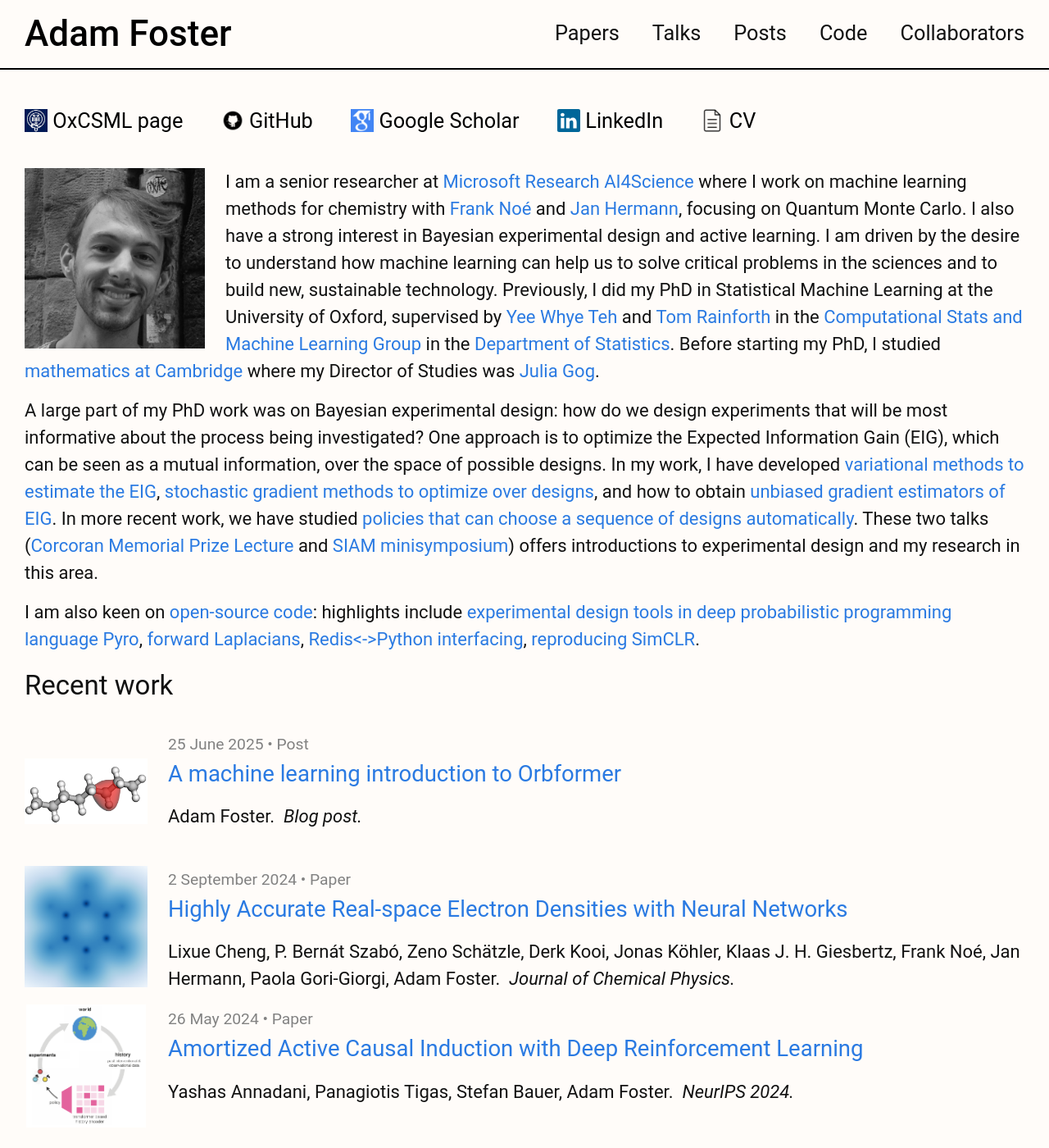
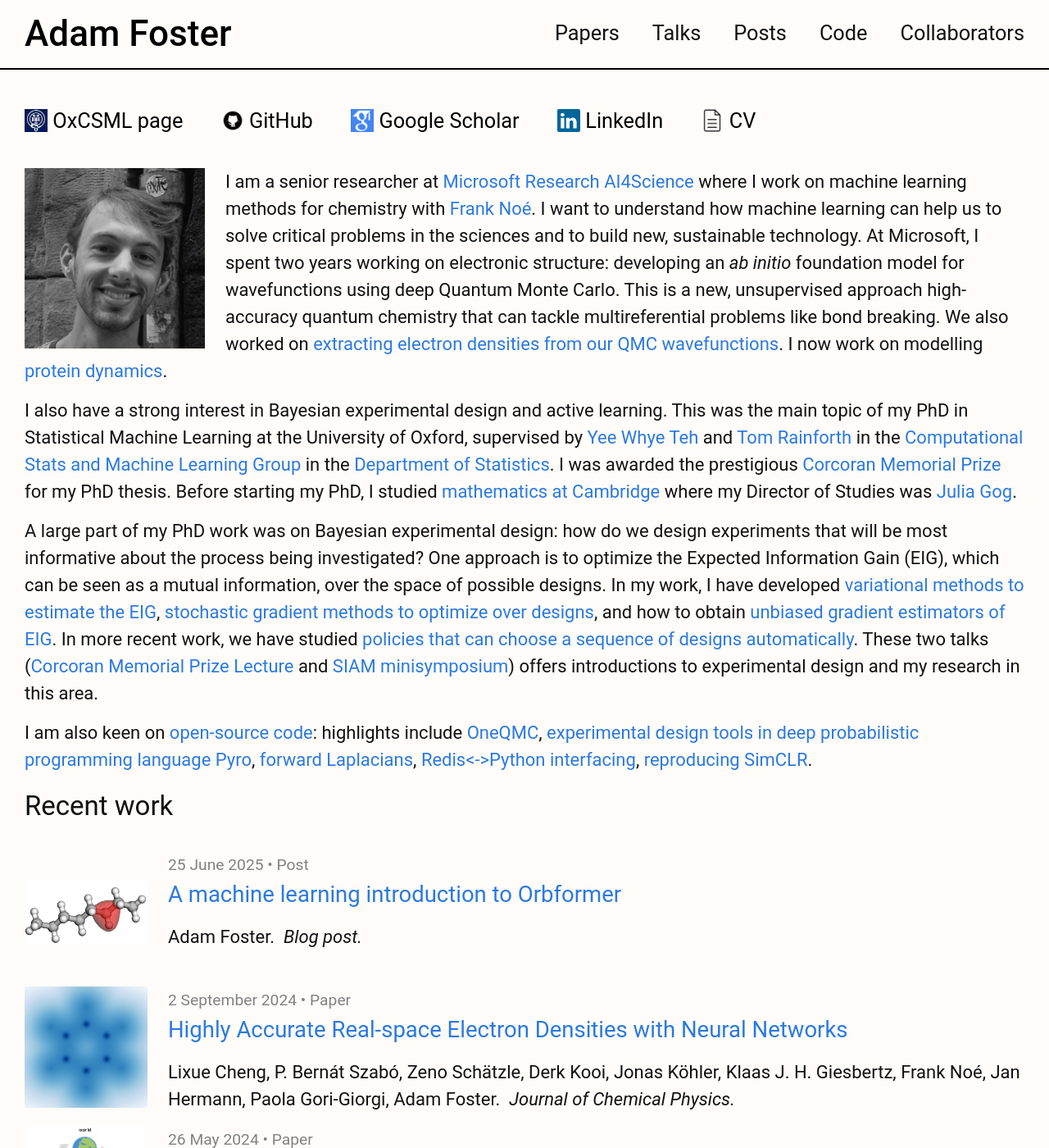
Before and after one commit to ae-foster/ae-foster.github.io, a Jekyll site: the page built from index.markdown, in a window 1280 px wide and 1400 px high. Shown: the whole window at 82% size. Built offline with Jekyll 4.4.1, drawn with Linux system fonts in a browser that asks for light colours; nearby versions of some CDN libraries.

Commit message:
Update index.markdown

```diff
--- a/index.markdown
+++ b/index.markdown
@@ -6,9 +6,16 @@ layout: home
 ---
 
 ![My helpful screenshot](/assets/adamfoster.jpg){:class="main-img"}
-I am a senior researcher at [Microsoft Research AI4Science](https://www.microsoft.com/en-us/research/lab/microsoft-research-ai4science/) where I work on machine learning methods for chemistry with [Frank Noé](https://www.microsoft.com/en-us/research/people/franknoe/?lang=fr_ca) and [Jan Hermann](https://jan.hermann.name/), focusing on Quantum Monte Carlo. I also have a strong interest in Bayesian experimental design and active learning.
-I am driven by the desire to understand how machine learning can help us to solve critical problems in the sciences and to build new, sustainable technology.
-Previously, I did my PhD in Statistical Machine Learning at the University of Oxford, supervised by [Yee Whye Teh](https://www.stats.ox.ac.uk/~teh/index.html) and [Tom Rainforth](https://www.robots.ox.ac.uk/~twgr/) in the [Computational Stats and Machine Learning Group](http://csml.stats.ox.ac.uk/) in the [Department of Statistics](https://www.stats.ox.ac.uk/).
+I am a senior researcher at [Microsoft Research AI4Science](https://www.microsoft.com/en-us/research/lab/microsoft-research-ai4science/) where I work on machine learning methods for chemistry with [Frank Noé](https://www.microsoft.com/en-us/research/people/franknoe).
+I want to understand how machine learning can help us to solve critical problems in the sciences and to build new, sustainable technology.
+At Microsoft, I spent two years working on electronic structure: developing an *ab initio* foundation model for wavefunctions using deep Quantum Monte Carlo.
+This is a new, unsupervised approach high-accuracy quantum chemistry that can tackle multireferential problems like bond breaking.
+We also worked on [extracting electron densities from our QMC wavefunctions](https://arxiv.org/abs/2409.01306).
+I now work on modelling [protein dynamics](https://github.com/microsoft/bioemu).
+
+I also have a strong interest in Bayesian experimental design and active learning.
+This was the main topic of my PhD in Statistical Machine Learning at the University of Oxford, supervised by [Yee Whye Teh](https://www.stats.ox.ac.uk/~teh/index.html) and [Tom Rainforth](https://www.robots.ox.ac.uk/~twgr/) in the [Computational Stats and Machine Learning Group](http://csml.stats.ox.ac.uk/) in the [Department of Statistics](https://www.stats.ox.ac.uk/).
+I was awarded the prestigious [Corcoran Memorial Prize](https://www.stats.ox.ac.uk/events/2022-corcoran-memorial-prize-lecture) for my PhD thesis.
 Before starting my PhD, I studied [mathematics at Cambridge](https://www.maths.cam.ac.uk/) where my Director of Studies was [Julia Gog](http://www.damtp.cam.ac.uk/person/jrg20).
 
 
@@ -18,7 +25,7 @@ In my work, I have developed [variational methods to estimate the EIG](https://a
 In more recent work, we have studied [policies that can choose a sequence of designs automatically](https://arxiv.org/abs/2103.02438).
 These two talks ([Corcoran Memorial Prize Lecture](https://www.stats.ox.ac.uk/events/2022-corcoran-memorial-prize-lecture) and [SIAM minisymposium](https://www.youtube.com/watch?v=zgHE5phpytw)) offers introductions to experimental design and my research in this area.
 
-I am also keen on [open-source code](https://github.com/ae-foster): highlights include [experimental design tools in deep probabilistic programming language Pyro](https://docs.pyro.ai/en/stable/contrib.oed.html), [forward Laplacians](https://github.com/microsoft/folx), [Redis<->Python interfacing](https://github.com/ae-foster/rdbgenerate), [reproducing SimCLR](https://github.com/ae-foster/pytorch-simclr).
+I am also keen on [open-source code](https://github.com/ae-foster): highlights include [OneQMC](https://github.com/microsoft/oneqmc), [experimental design tools in deep probabilistic programming language Pyro](https://docs.pyro.ai/en/stable/contrib.oed.html), [forward Laplacians](https://github.com/microsoft/folx), [Redis<->Python interfacing](https://github.com/ae-foster/rdbgenerate), [reproducing SimCLR](https://github.com/ae-foster/pytorch-simclr).
 
 <!-- To use Bayesian experimental design in practice, we have developed [a range of tools in deep probabilistic programming language Pyro](https://docs.pyro.ai/en/stable/contrib.oed.html): our aim is to allow automatic experimental design for any Pyro model. -->
 
```
